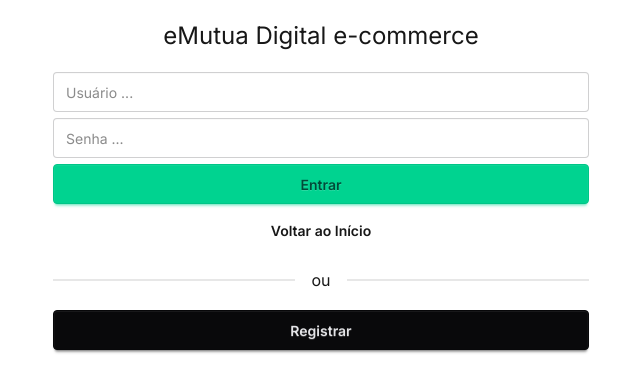
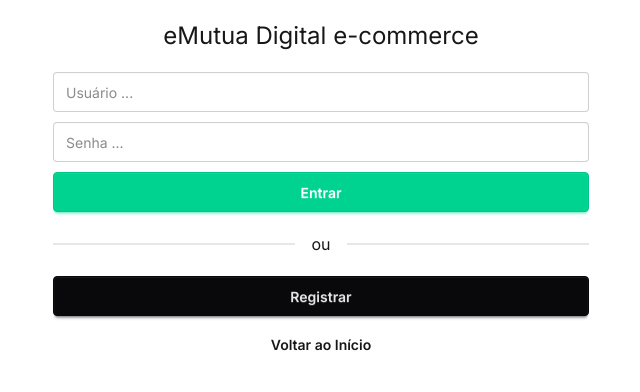
Before and after one commit to imx0r/ecommerce-emutua-interview, a Next.js app in the folder app/: page /login in a window 1280 px wide. Shown: the top 392 px of the page, without its empty margins (319-959 px from the left). Built offline with nearby package versions, Linux system fonts and the light colour scheme.

Commit message:
refactor(ui): minor changes to auth pages

```diff
--- a/app/src/app/(auth)/layout.tsx
+++ b/app/src/app/(auth)/layout.tsx
@@ -1,9 +1,10 @@
-import {useAuth} from "@/hooks/auth";
-
 export default function AuthLayout({ children }: Readonly<{ children: React.ReactNode }>) {
     return (
         <div className="relative flex flex-col gap-2 max-w-5xl w-full min-h-screen mx-auto">
-            {children}
+            <div className="flex flex-col items-center justify-items-center max-w-xl w-full mx-auto p-5">
+                <h2 className="text-2xl">eMutua Digital e-commerce</h2>
+                {children}
+            </div>
         </div>
     );
 }
--- a/app/src/app/(auth)/login/page.tsx
+++ b/app/src/app/(auth)/login/page.tsx
@@ -47,9 +47,7 @@ export default function LoginPage() {
     );
 
     return (
-        <div className="flex flex-col items-center justify-items-center max-w-xl w-full mx-auto p-5">
-            <h2 className="text-2xl">eMutua Digital e-commerce</h2>
-            <form className="flex flex-col gap-1.5 w-full my-5" onSubmit={handleSubmit}>
+        <form className="flex flex-col gap-2.5 w-full my-5" onSubmit={handleSubmit}>
             <label className="floating-label">
                 <span>Usuário</span>
                 <input
@@ -61,7 +59,7 @@ export default function LoginPage() {
                     required
                 />
             </label>
-                <InputError messages={errors.username} className="mt-2" />
+            <InputError messages={errors.username} />
 
             <label className="floating-label">
                 <span>Senha</span>
@@ -74,12 +72,13 @@ export default function LoginPage() {
                     required
                 />
             </label>
-                <InputError messages={errors.password} className="mt-2" />
-                <button type="submit" className="btn btn-success" disabled={isLoading || isLogging}>Entrar</button>
-                <a href="/" className="btn btn-ghost">Voltar ao Início</a>
+            <InputError messages={errors.password} />
+            <div className="flex flex-col gap-2">
+                <button type="submit" className="btn btn-success text-white" disabled={isLoading || isLogging}>Entrar</button>
                 <div className="divider">ou</div>
                 <a href="/registrar" className="btn btn-neutral">Registrar</a>
+                <a href="/" className="btn btn-ghost">Voltar ao Início</a>
+            </div>
         </form>
-        </div>
     );
 }
--- a/app/src/app/(auth)/registrar/page.tsx
+++ b/app/src/app/(auth)/registrar/page.tsx
@@ -50,9 +50,7 @@ export default function RegisterPage() {
     );
 
     return (
-        <div className="flex flex-col items-center justify-items-center max-w-xl w-full mx-auto p-5">
-            <h2 className="text-2xl">eMutua Digital e-commerce</h2>
-            <form className="flex flex-col gap-1.5 w-full my-5" onSubmit={handleSubmit}>
+        <form className="flex flex-col gap-2.5 w-full my-5" onSubmit={handleSubmit}>
             <label className="floating-label">
                 <span>Nome</span>
                 <input
@@ -65,7 +63,7 @@ export default function RegisterPage() {
                     required
                 />
             </label>
-                <InputError messages={errors.name} className="mt-2" />
+            <InputError messages={errors.name} />
 
             <label className="floating-label">
                 <span>Usuário</span>
@@ -79,7 +77,7 @@ export default function RegisterPage() {
                     required
                 />
             </label>
-                <InputError messages={errors.username} className="mt-2" />
+            <InputError messages={errors.username} />
 
             <label className="floating-label">
                 <span>E-mail</span>
@@ -93,7 +91,7 @@ export default function RegisterPage() {
                     required
                 />
             </label>
-                <InputError messages={errors.email} className="mt-2" />
+            <InputError messages={errors.email} />
 
             <label className="floating-label">
                 <span>Senha</span>
@@ -107,7 +105,7 @@ export default function RegisterPage() {
                     required
                 />
             </label>
-                <InputError messages={errors.password} className="mt-2" />
+            <InputError messages={errors.password} />
 
             <label className="floating-label">
                 <span>Confirme a senha</span>
@@ -121,12 +119,13 @@ export default function RegisterPage() {
                     required
                 />
             </label>
-                <InputError messages={errors.password_confirmation} className="mt-2" />
+            <InputError messages={errors.password_confirmation} />
+            <div className="flex flex-col gap-2">
                 <button type="submit" className="btn btn-success" disabled={isLoading || isCreating}>Registrar</button>
-                <a href="/" className="btn btn-ghost">Voltar ao Início</a>
                 <div className="divider">ou</div>
                 <a href="/login" className="btn btn-neutral">Entrar</a>
+                <a href="/" className="btn btn-ghost">Voltar ao Início</a>
+            </div>
         </form>
-        </div>
     );
 }
```
Lines whose indentation alone changed are shown as unchanged.
